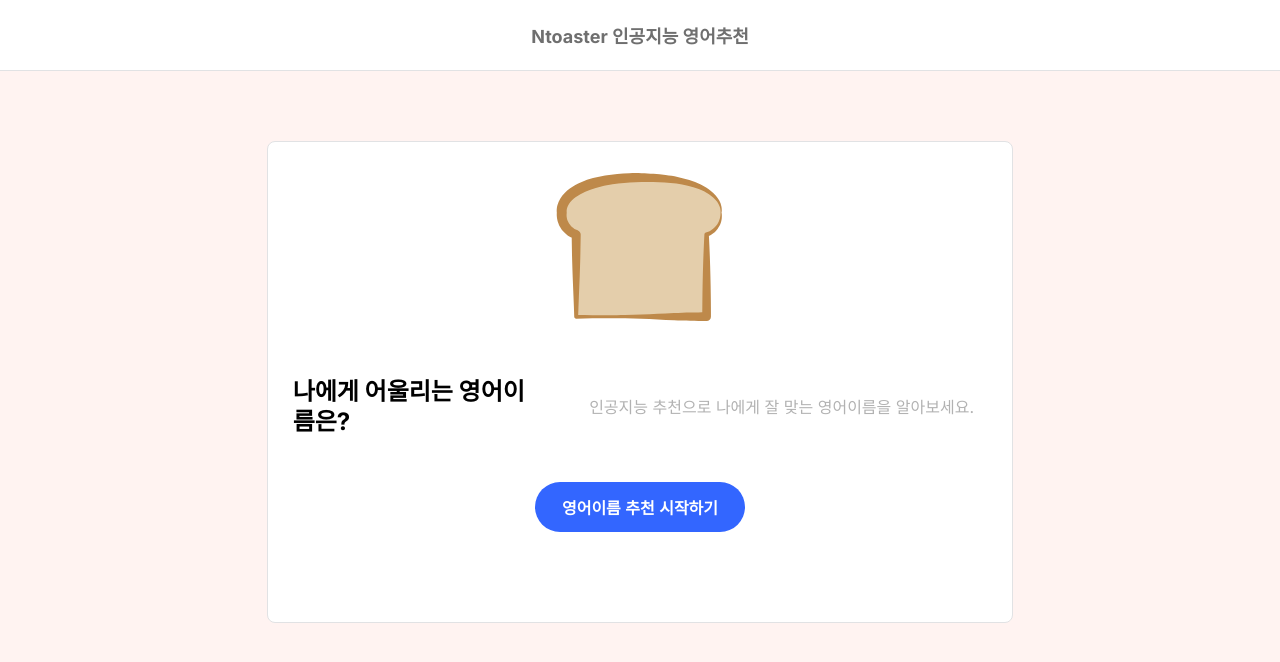
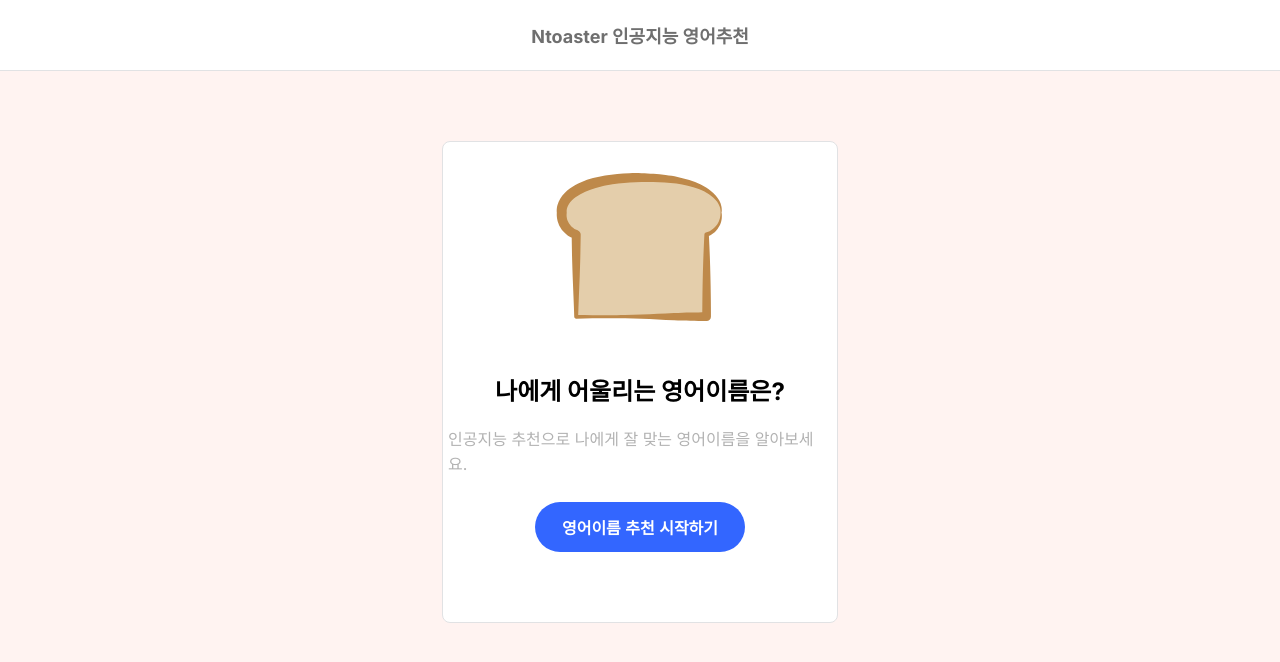
Before and after one commit to tweveloper/nametoaster.front, a Next.js app: page / in a window 1280 px wide. Shown: the top 662 px of the page. Built offline with nearby package versions, Linux system fonts and the light colour scheme.

Commit message:
feat : css, config 수정
- 메인 페이지 간격 조정
- 클루아드 플레어 설정사항 수정

```diff
--- a/next.config.js
+++ b/next.config.js
@@ -1,9 +1,9 @@
 /** @type {import('next').NextConfig} */
 const nextConfig = {
+  experimental: {
+    appDir: true,
+  },
   reactStrictMode: true,
-  experimental: {
-    runtime: "experimental-edge",
-  },
   swcMinify: true,
 };
 
--- a/src/app/globals.css
+++ b/src/app/globals.css
@@ -70,7 +70,8 @@ section {
 }
 
 .item-title {
-  max-width: 30vw;
+  position: relative;
+  width: 100%;
   display: flex;
   justify-content: center;
   padding: 20px;
@@ -78,18 +79,21 @@ section {
   color: var(--font-black-color);
   white-space: pre-wrap;
   line-height: 30px;
+  word-break: break-all;
 }
 
 .item-description {
   color: var(--font-gray-color);
   font-size: medium;
-  padding: 10px;
-  word-wrap: break-word;
-  width: 70%;
+  padding: 0 20px;
+  width: 100%;
+  position: relative;
   display: flex;
   justify-content: center;
-  margin: auto;
   line-height: 25px;
+  white-space: pre-wrap;
+  word-break: break-all;
+  /* white-space: pre-wrap; */
 }
 
 .item-body {
@@ -97,6 +101,8 @@ section {
   justify-content: center;
   align-items: center;
   padding: 5px;
+  flex-direction: column;
+  width: 30vw;
 }
 
 .item-footer {
```
